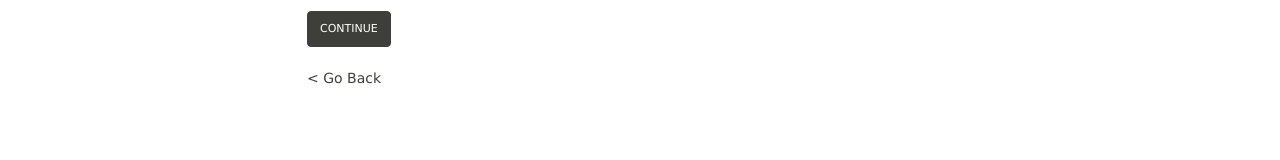
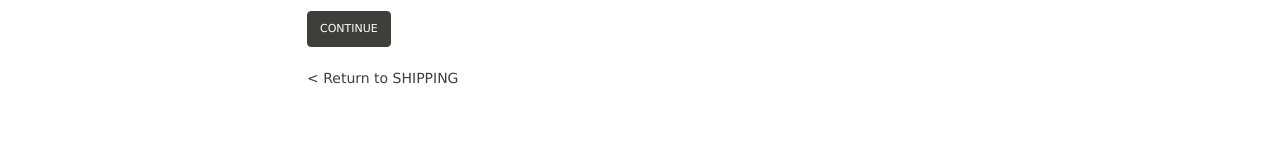
Before and after one commit to akaaariii/mern-e-commerce, a React (Create React App) app in the folder frontend/: page /payment in a window 1280 px wide. Shown: the part 259-419 px from the top of the page. Built offline with nearby package versions, Linux system fonts and the light colour scheme; no server answers.

Commit message:
changed return link

```diff
--- a/frontend/src/pages/Paymentpage.jsx
+++ b/frontend/src/pages/Paymentpage.jsx
@@ -39,7 +39,7 @@ const Paymentpage = ({ history }) => {
         <button className="btn btn-dark" type="submit">Continue</button>
 
         <br /><br />
-        <Link to="/shipping" className="text-dark">&lt; Go Back</Link>
+        <Link to="/shipping" className="text-dark">&lt; Return to SHIPPING</Link>
       </Form>
     </>
   )
--- a/frontend/src/pages/PlaceOrderpage.jsx
+++ b/frontend/src/pages/PlaceOrderpage.jsx
@@ -79,7 +79,7 @@ const PlaceOrderpage = () => {
           </Card>
         </Col>
       </Row>
-      <Link to="/payment" className="text-dark">&lt; Go Back</Link>
+      <Link to="/payment" className="text-dark">&lt; Return to PAYMENT</Link>
     </>
   )
 }
```
